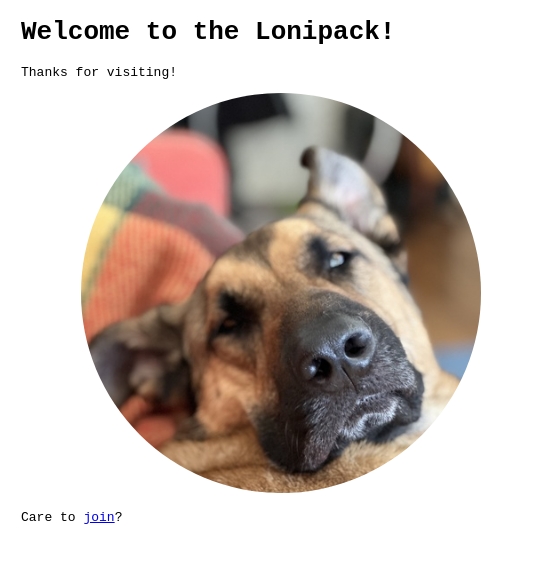
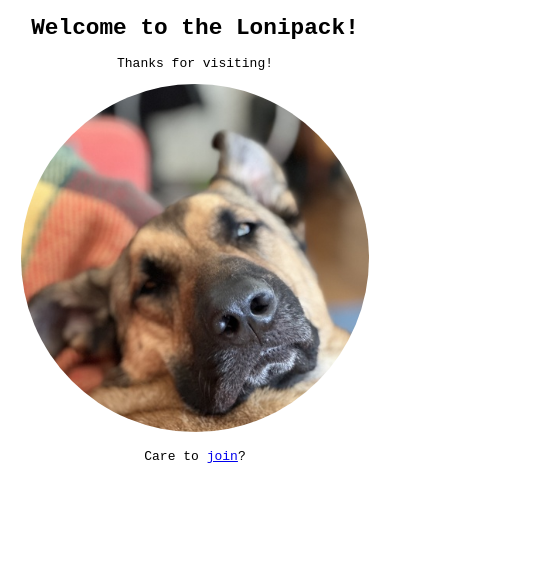
Before and after one commit to keithvsr/lonipack, a SvelteKit app: page / in a window 390 px wide. Shown: the top 562 px of the page, 554 px wide, since content can reach past the window. Built offline with nearby package versions, Linux system fonts and the light colour scheme.

Commit message:
improve styling of landing pages on small screens

```diff
--- a/src/lib/styles/index.css
+++ b/src/lib/styles/index.css
@@ -7,7 +7,7 @@ html {
 }
 
 body {
-    width: 40rem;
+    max-width: 40rem;
     padding: 0 1rem;
     /* margin: 0 auto; */
 }
--- a/src/routes/+page.svelte
+++ b/src/routes/+page.svelte
@@ -24,4 +24,15 @@
     object-fit: cover;
     object-position: left;
   }
+
+  @media (max-width: 600px) {
+    h1,
+    p {
+      text-align: center;
+    }
+
+    h1 {
+      font-size: 1.75rem;
+    }
+  }
 </style>
```
